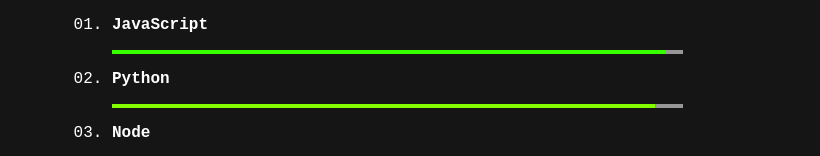
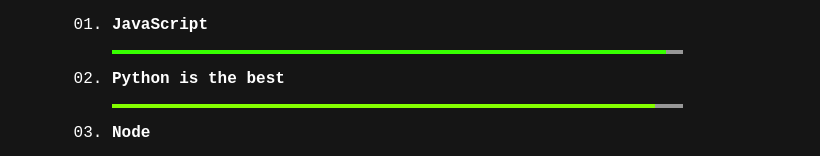
Before and after one commit to Marcellous11/mTech2.0, a React (Create React App) app: page /terminal in a window 1280 px wide. Both pictures are taken after a click on the link "made easy". Shown: the part 453-609 px from the top of the page, without its empty margins (160-980 px from the left). Built offline with nearby package versions, Linux system fonts and the light colour scheme.

Commit message:
Update Skills.js

```diff
--- a/src/content/Skills.js
+++ b/src/content/Skills.js
@@ -15,7 +15,7 @@
 						</div>
 					</li>
 					<li>
-						<p className="Skill-Title">Python</p>
+						<p className="Skill-Title">Python is the best</p>
 						<div className="Skills-Container">
 							<div className="Skill-iso Python" />
 						</div>
```
